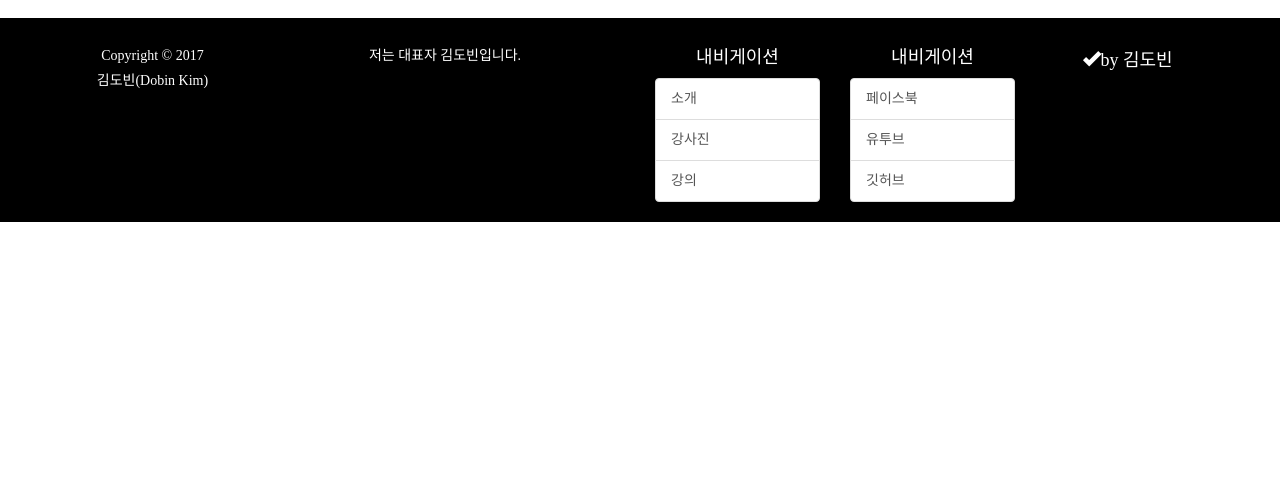
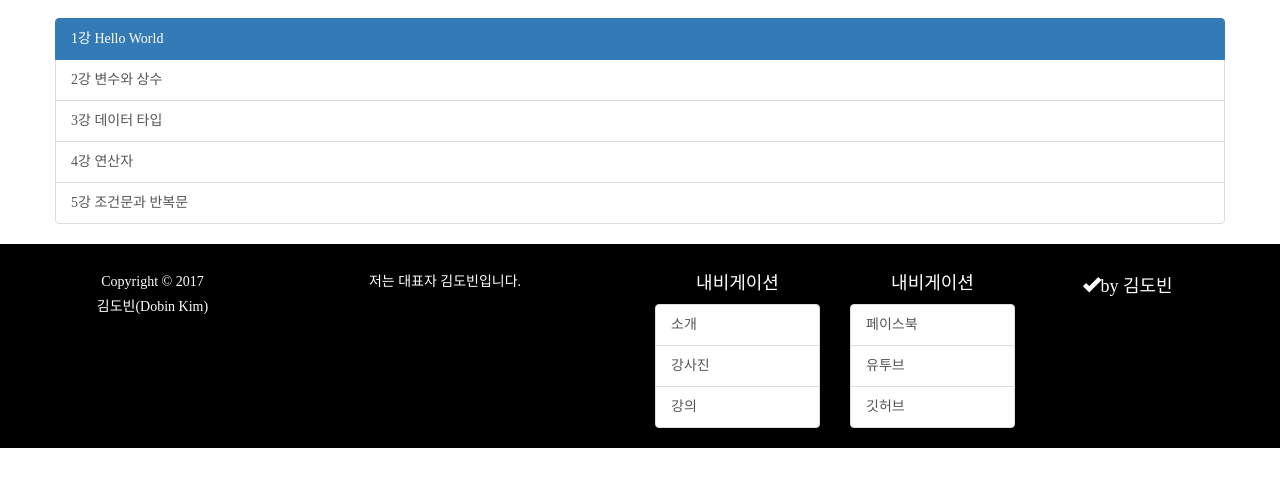
Before and after one commit to zkffhtm6523/2020BootStrap, a plain HTML site: page bootstrap/lecture.html in a window 1280 px wide. Shown: the part 54-540 px from the top of the page. Drawn offline with nearby package versions, Linux system fonts and the light colour scheme; a web font is replaced by a local one.

Commit message:
2020.08.02 부트스트랩 : 리스트 그룹

```diff
--- a/bootstrap/lecture.html
+++ b/bootstrap/lecture.html
@@ -63,6 +63,20 @@
 			</div>
 		</div>
 	</nav>
+	<div class="container">
+		<!-- 한 줄을 그어준다, 부트스트랩의 css영향은 없음. 하나의 블록화만 해주는 것-->
+		<div class="row">
+			<ul class="list-group">
+												<!-- 선택됐다 -->
+				<a href="#" class="list-group-item active">1강 Hello World</a>
+												<!-- 선택 안됐다 -->
+				<a href="#" class="list-group-item">2강 변수와 상수</a>
+				<a href="#" class="list-group-item">3강 데이터 타입</a>
+				<a href="#" class="list-group-item">4강 연산자</a>
+				<a href="#" class="list-group-item">5강 조건문과 반복문</a>
+			</ul>
+		</div>
+	</div>
 	<footer style="background-color: #000000; color: #ffffff;" >
 		<div class="container">
 			<br>
```
